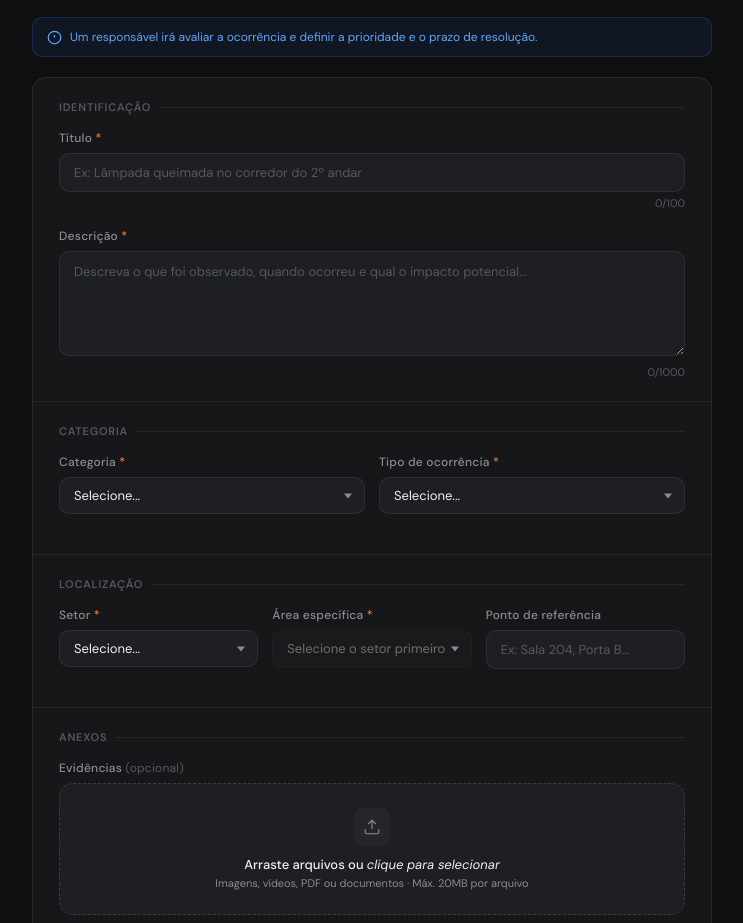
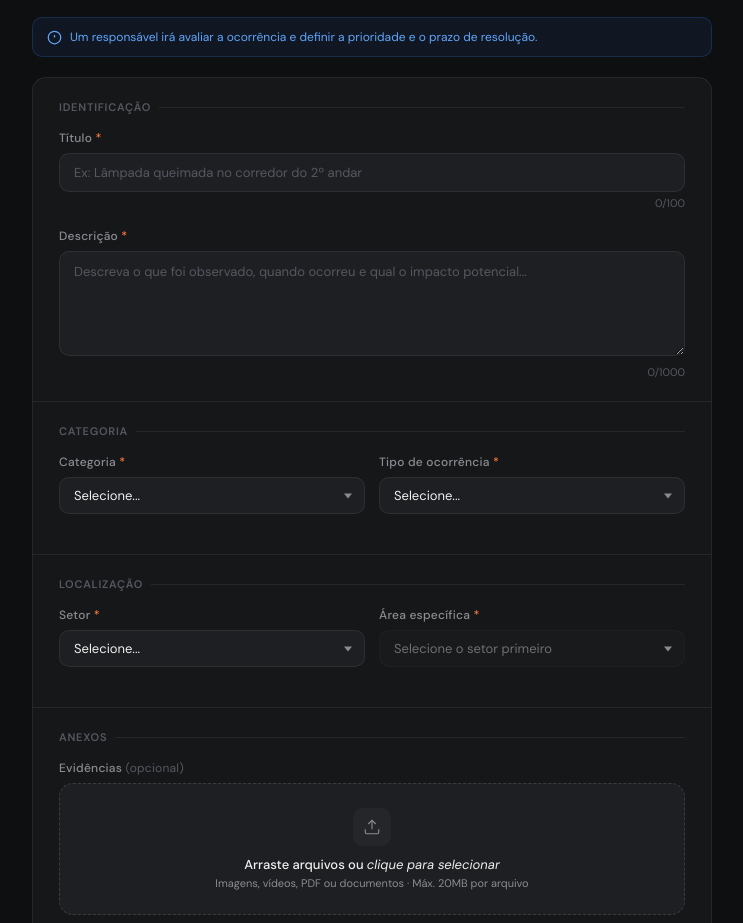
Before and after one commit to saitoken241/REPAIRFAST, a plain HTML site: page frontend/public/report_create.html in a window 1280 px wide. Shown: the part 177-1100 px from the top of the page, without its empty margins (268-1011 px from the left). Drawn offline with Linux system fonts and the light colour scheme.

Commit message:
fix: remove local reference field from user report form

```diff
--- a/frontend/public/report_create.html
+++ b/frontend/public/report_create.html
@@ -128,7 +128,7 @@
   .field:last-child { margin-bottom: 0; }
 
   .field-row { display: grid; grid-template-columns: 1fr 1fr; gap: 14px; }
-  .location-grid { display: grid; grid-template-columns: 1fr 1fr 1fr; gap: 14px; }
+  .location-grid { display: grid; grid-template-columns: 1fr 1fr; gap: 14px; }
 
   label {
     display: block; font-size: 12px; font-weight: 500;
@@ -404,10 +404,6 @@
             <div class="field-error" id="zonaErr">Selecione a área</div>
           </div>
 
-          <div class="field">
-            <label for="local">Ponto de referência</label>
-            <input type="text" id="local" placeholder="Ex: Sala 204, Porta B...">
-          </div>
         </div>
       </div>
 
```
